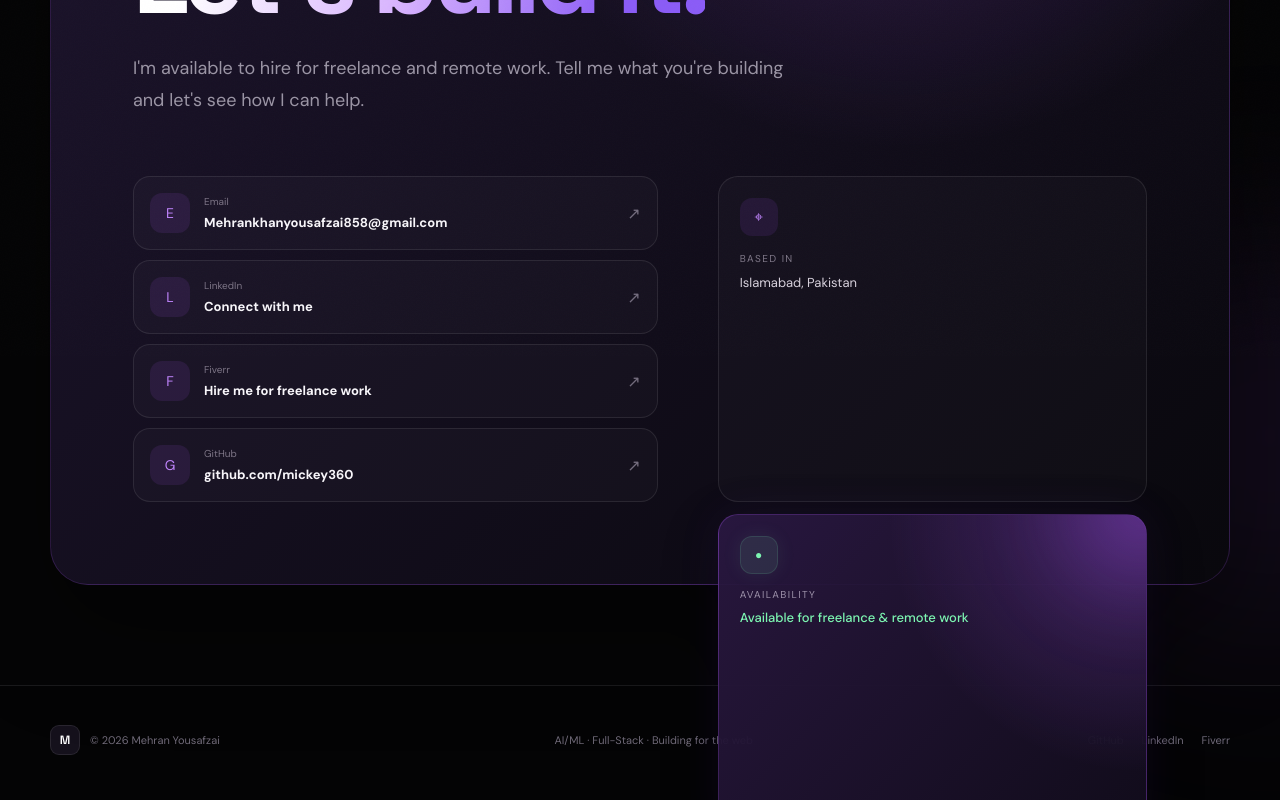
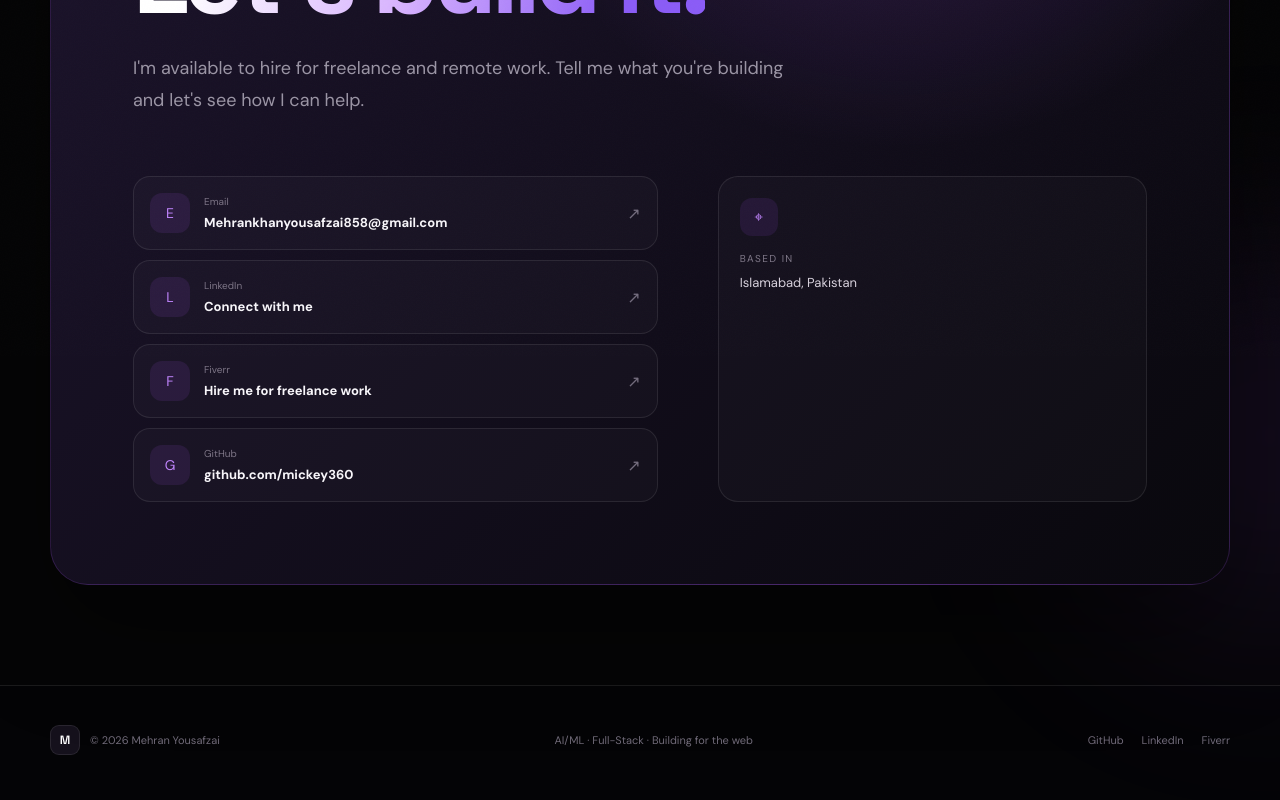
Before and after one commit to mickey360/mehranyousafzai_portfolios, a Next.js app: page /contact in a window 1280 px wide. Shown: the part 444-1244 px from the top of the page. Built offline with nearby package versions, Linux system fonts and the light colour scheme.

Commit message:
Update page.tsx

```diff
--- a/app/contact/page.tsx
+++ b/app/contact/page.tsx
@@ -15,13 +15,5 @@ export default function ContactPage() {
     <div className="container"><Reveal>
       <div className="contact-card">
         <div className="kicker">Let's connect</div><h1 className="contact-title">Have an idea?<br /><span className="gradient-text">Let's build it.</span></h1><p className="page-intro">I'm available to hire for freelance and remote work. Tell me what you're building and let's see how I can help.</p><div className="contact-grid"><div className="contact-list">{contacts.map(([label,value,href])=><a className="contact-item" key={label} href={href} target={href.startsWith("mailto:") ? undefined : "_blank"} rel="noreferrer"><span className="contact-icon">{label.slice(0,1)}</span><span><small>{label}</small><strong>{value}</strong></span><span className="contact-arrow">↗</span></a>)}</div><div><div className="info-card">
-          <div className="info-icon">⌖</div><span>Based in</span><p>{site.location}</p></div>
-    <div className="info-card availability-card">
-  <div className="availability-glow" aria-hidden="true" />
-  <div className="availability-content">
-    <div className="availability-icon">●</div>
-    <span>Availability</span>
-    <p>{site.availability}</p>
-  </div>
-</div></div></div></div></Reveal></div></section>;
+          <div className="info-icon">⌖</div><span>Based in</span><p>{site.location}</p></div></div></div></div></Reveal></div></section>;
 }
```
